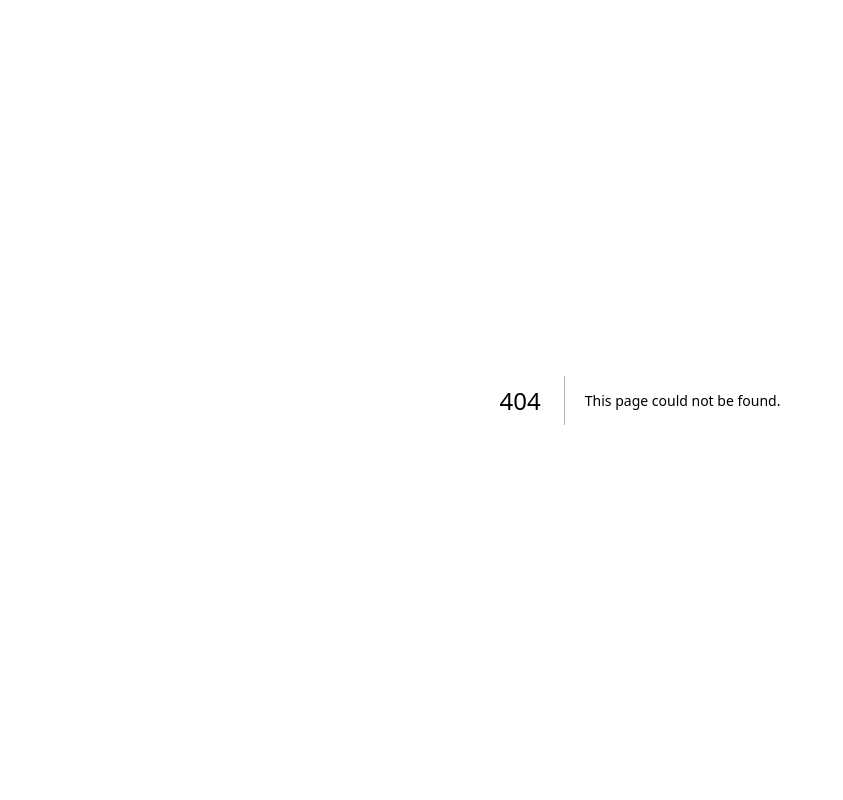
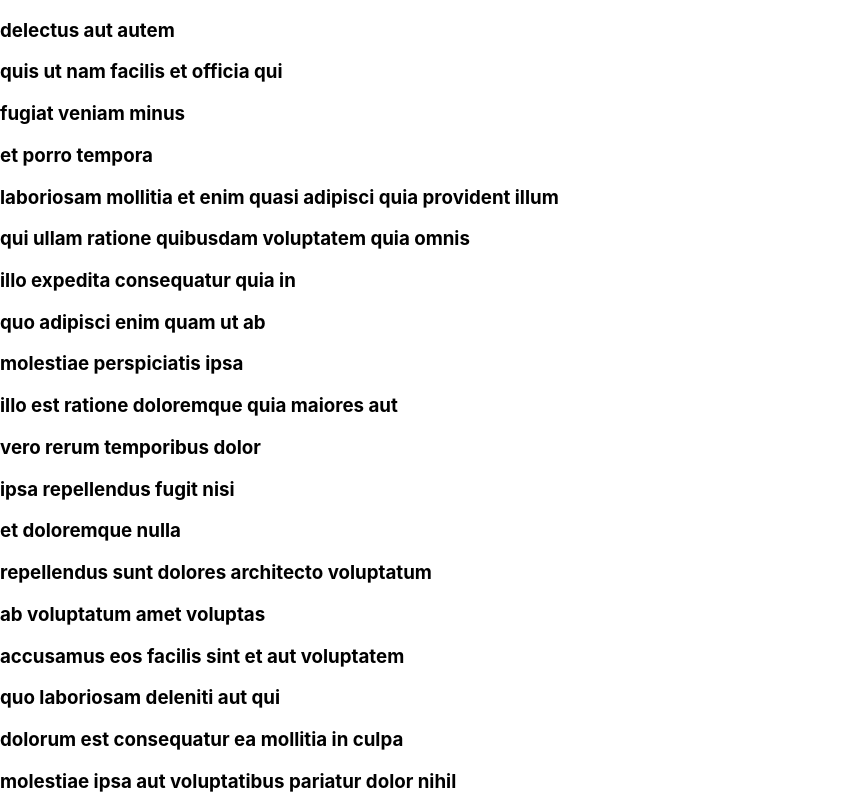
Before and after one commit to shararesadeghi/json-server-practice-with-next, a Next.js app in the folder project/: page /todos in a window 1280 px wide. Before the commit this address had no page. Shown: the top 800 px of the page, without its empty margins (0-843 px from the left). Built offline with nearby package versions, Linux system fonts and the light colour scheme; data requests are answered from the project's data file.

Commit message:
useEffect in Next

```diff
--- /dev/null
+++ b/project/pages/todos/index.js
@@ -0,0 +1,19 @@
+import React, { useEffect, useState } from 'react';
+
+const Todos = () => {
+
+    const [todos, setTodos] = useState([]);
+
+    useEffect(()=>{
+        fetch("http://localhost:4000/todos")
+            .then(res=>res.json())
+            .then(data=>setTodos(data))
+    },[])
+    return (
+        <div>
+           {todos.length ? (todos.map(todo=><h3 key={todo.id}>{todo.title}</h3>)): (<h1>Loading...</h1>)}
+        </div>
+    );
+};
+
+export default Todos;
```
